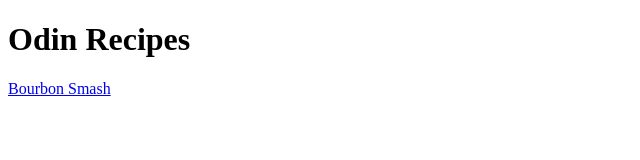
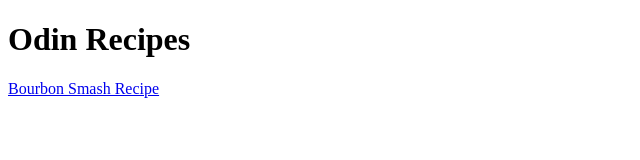
Before and after one commit to stennis15/odin-recipes, a plain HTML site: page index.html in a window 1280 px wide. Shown: the full height of the page, 0-640 px from the left. Drawn offline with Linux system fonts and the light colour scheme.

Commit message:
Add bourbon-smash.html
first recipe link from homepage to hold recipe card

```diff
--- a/index.html
+++ b/index.html
@@ -1,5 +1,5 @@
 <!DOCTYPE html>
-<html>
+<html lang="en">
 <head>
     <meta charset="utf-08">
     <title>odin-recipes</title>
@@ -8,6 +8,6 @@
 <body>
     <h1>Odin Recipes</h1>
 </body>
-    <a href="recipes/bourbon-smash.html" target="_blank"> Bourbon Smash </a>
+    <a href="recipes/bourbon-smash.html" target="_blank"> Bourbon Smash Recipe</a>
 
 </html>
```
